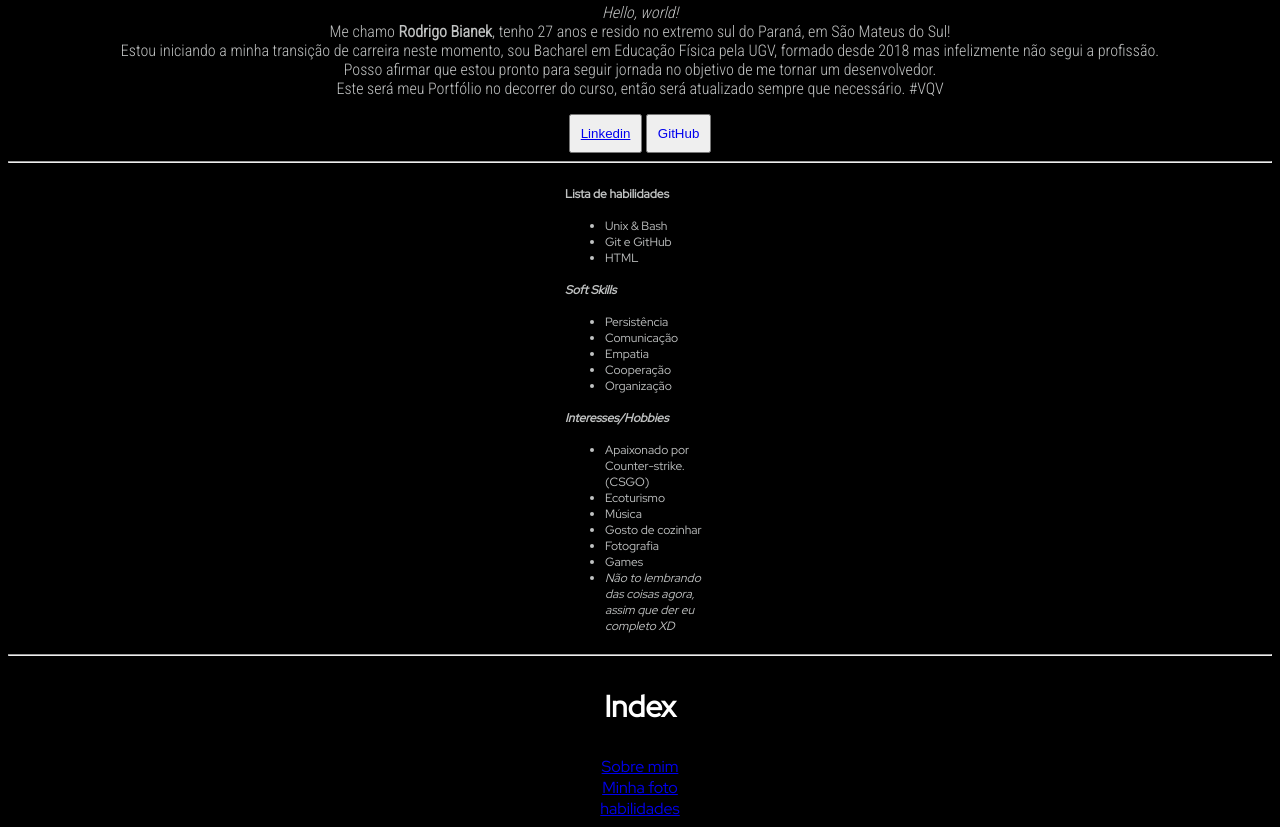
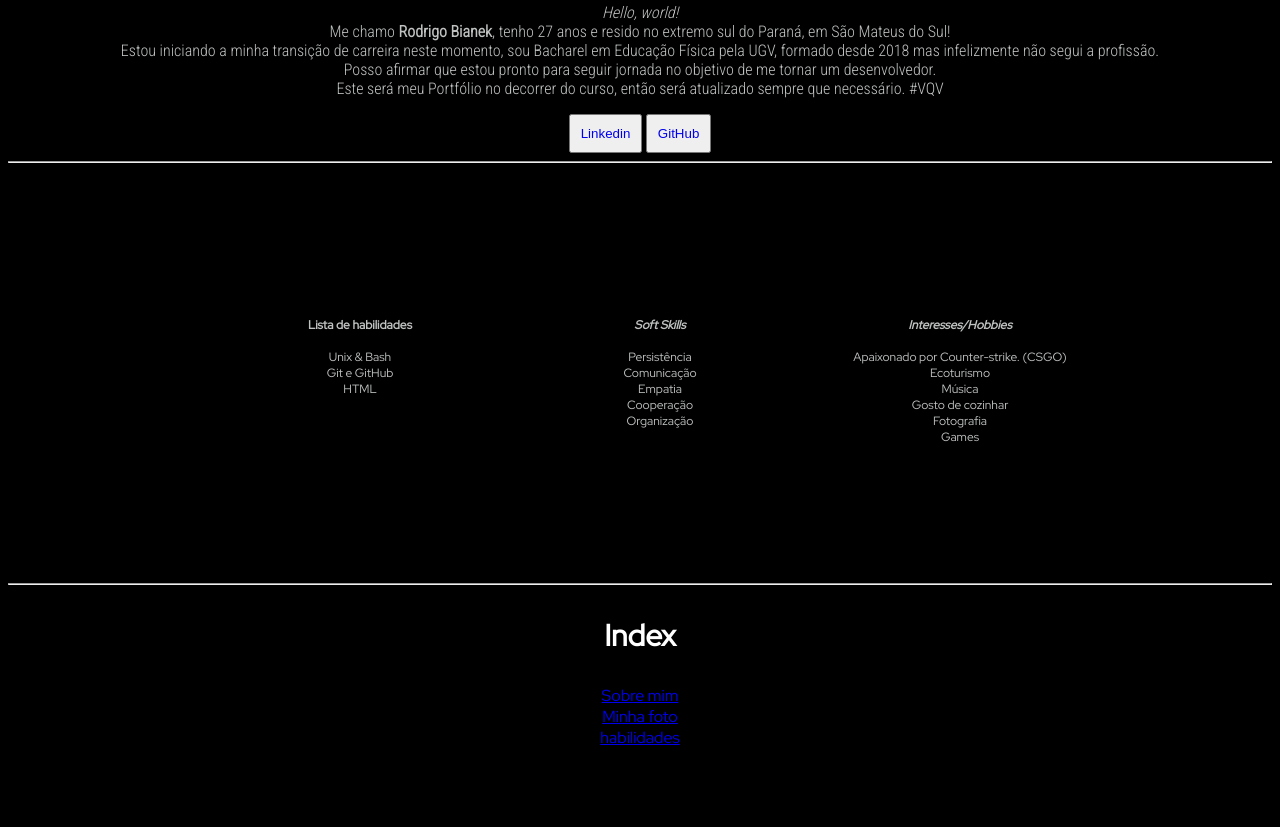
Before and after one commit to rodrigobianek/rodrigobianek.github.io, a plain HTML site: page index.html in a window 1280 px wide. Shown: the part 468-1295 px from the top of the page. After the commit the page ends 1224 px from the top, so only its background shows below. Drawn offline with Linux system fonts and the light colour scheme.

Commit message:
Centralizando listas display flex

```diff
--- a/index.html
+++ b/index.html
@@ -94,43 +94,31 @@
     <hr />
 
     <div class="lists">
-      <div class="lista1">
-        <h4>Lista de habilidades</h4>
-        <ul>
+        <ul class="flex-item">
+          <h4>Lista de habilidades</h4>
           <li>Unix & Bash</li>
           <li>Git e GitHub</li>
           <li>HTML</li>
         </ul>
-      </div>
 
-      <div>
-        <h4><em> Soft Skills</em></h4>
-        <ul>
+        <ul class="flex-item">
+          <h4><em> Soft Skills</em></h4>
           <li>Persistência</li>
           <li>Comunicação</li>
           <li>Empatia</li>
           <li>Cooperação</li>
           <li>Organização</li>
         </ul>
-      </div>
 
-      <div>
-        <h4><em>Interesses/Hobbies</em></h4>
-        <ul>
+        <ul class="flex-item">
+          <h4><em>Interesses/Hobbies</em></h4>
           <li>Apaixonado por Counter-strike. (CSGO)</li>
           <li>Ecoturismo</li>
           <li>Música</li>
           <li>Gosto de cozinhar</li>
           <li>Fotografia</li>
           <li>Games</li>
-          <li>
-            <em
-              >Não to lembrando das coisas agora, assim que der eu completo
-              XD</em
-            >
-          </li>
         </ul>
-      </div>
     </div>
 
     <hr />
--- a/style.css
+++ b/style.css
@@ -24,12 +24,6 @@ h1 {
     font-size: 30px;
 }
 
-.lists {
-    width:200px;
-    display: flex;
-
-}
-
 .fotos-home {
     display: inline-block;
     padding: 5px;
@@ -43,16 +37,17 @@ button {
 
 
 .lists {
-    display: inline-block;
-    width: 150px;
+    justify-content: center;
+    display: flex;
     font-size: 12px;
-    justify-content: center;
-    text-align: left;
+    gap: 10px;
+    margin: 10%;
 }
 
-div.lists {
-    display: inline-block;
-}
+.flex-item {
+    text-align: center;
+    list-style: none;
+    width: 250px;
 
 }
 
```
